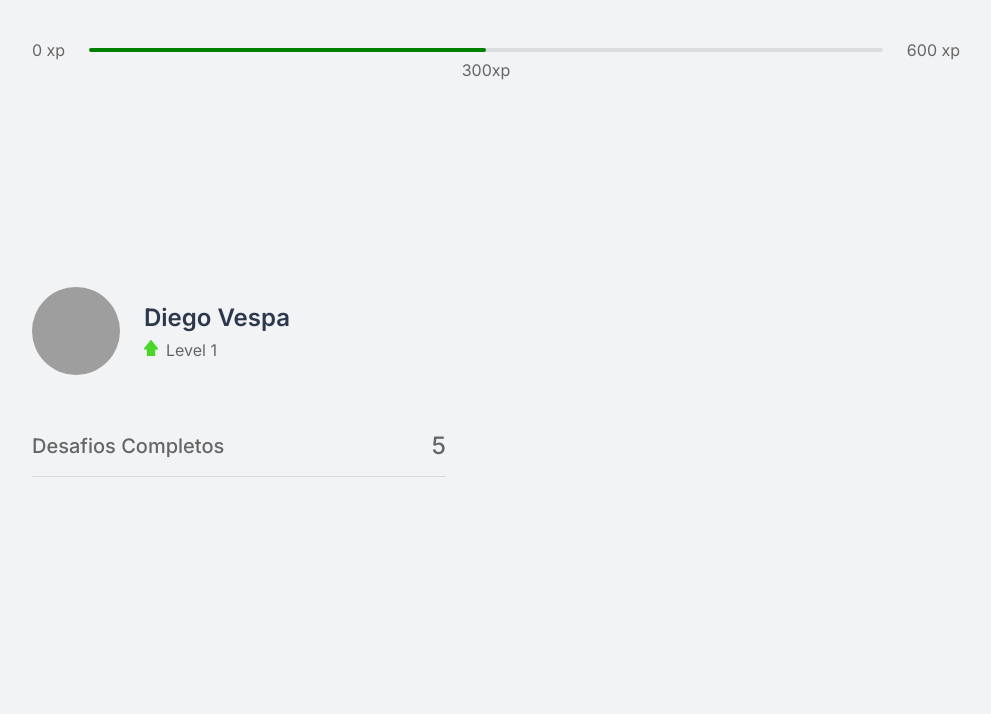
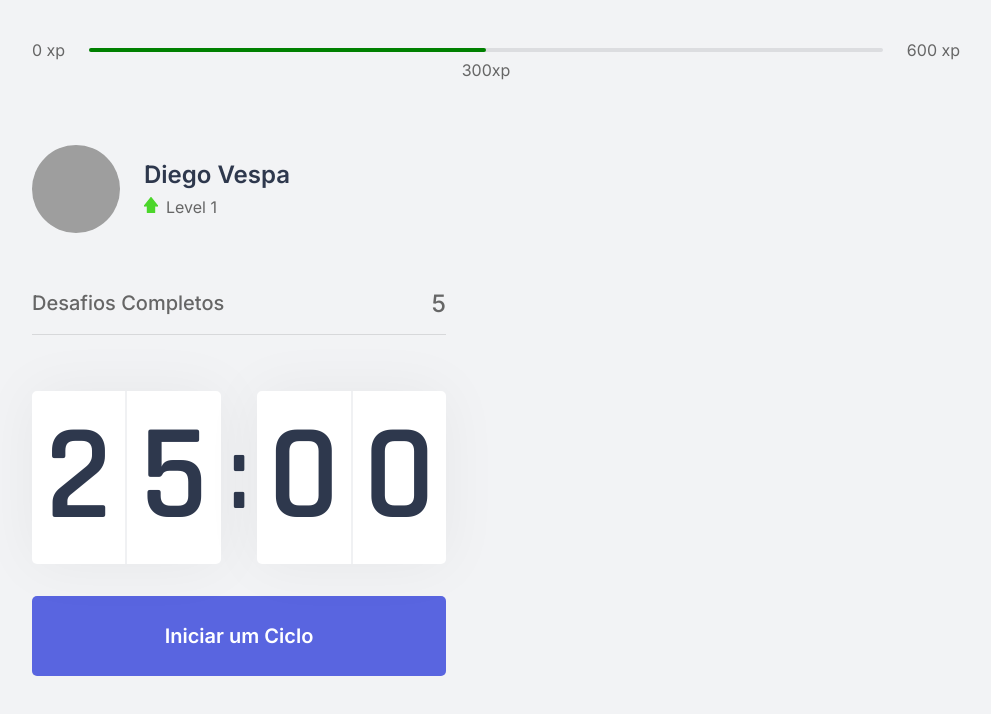
Before and after one commit to DiegoVsp/moveit_NLW4, a Next.js app: page / in a window 1280 px wide. Shown: the top 714 px of the page, without its empty margins (144-1135 px from the left). Built offline with nearby package versions, Linux system fonts and the light colour scheme; grey boxes are pictures that could not be loaded.

Commit message:
finalizando segundo dia do NLW

```diff
--- /dev/null
+++ b/src/components/Countdown.tsx
@@ -0,0 +1,43 @@
+import { useState, useEffect } from 'react';
+import styles from '../styles/components/Countdown.module.css';
+
+export function Countdown() {
+  const [time, setTime] = useState(25 * 60);
+  const [active, setActive] = useState(false);
+
+  const minutos = Math.floor(time / 60);
+  const segundos = time % 60;
+  // padStart -> se não tiver 2 números ele coloca o 0 no inicio \/
+  const [minuteLeft, minuteRight] = String(minutos).padStart(2, '0').split('')
+  const [secondLeft, secondRight] = String(segundos).padStart(2, '0').split('')
+
+  function startCountdown() {
+    setActive(true);
+  }
+
+  useEffect(() => {
+    if (active && time > 0) {
+      setTimeout(() => {
+        setTime(time - 1);
+      }, 1000)
+    }
+  }, [active,time])
+  return (
+    <div>
+      <div className={styles.countDownContainer}>
+        <div>
+          <span>{minuteLeft}</span>
+          <span>{minuteRight}</span>
+        </div>
+        <span>:</span>
+        <div>
+          <span>{secondLeft}</span>
+          <span>{secondRight}</span>
+        </div>
+      </div>
+      <button onClick={startCountdown} type="button" className={styles.startCountdownButton}>
+        Iniciar um Ciclo
+      </button>
+    </div>
+  );
+}
--- a/src/pages/_document.tsx
+++ b/src/pages/_document.tsx
@@ -5,6 +5,7 @@
     return (
       <Html>
         <Head>
+          <link rel="shortcut icon" href="favicon.png" type="image/png"/>
           <link href="https://fonts.googleapis.com/css2?family=Inter:wght@400;500;600&family=Rajdhani:wght@600&display=swap" rel="stylesheet" />
           <link rel="preconnect" href="https://fonts.gstatic.com" />
         </Head>
--- a/src/pages/index.tsx
+++ b/src/pages/index.tsx
@@ -1,16 +1,26 @@
 import { ExperienceBar } from "../components/ExperienceBar";
 import { Profile } from "../components/Profile";
 import { CompletedChallenges } from '../components/CompletedChallenges';
+import React from "react";
+import { Countdown } from "../components/Countdown";
+
+import Head from 'next/head';
+
 import styles from '../styles/pages/Home.module.css';
+
 
 export default function Home() {
   return (
     <div className={styles.container}>
+      <Head>
+        <title>Inicio | move.it</title>
+      </Head>
       <ExperienceBar />
       <section>
         <div>
           <Profile />
           <CompletedChallenges />
+          <Countdown />
         </div>
         <div>
 
--- /dev/null
+++ b/src/styles/components/Countdown.module.css
@@ -0,0 +1,55 @@
+.countDownContainer {
+  display:flex;
+  align-items: center;
+  font-family: 'Rajdhani';
+  font-weight: 600;
+  color: var(--title);
+}
+.countDownContainer > div {
+  flex: 1;
+
+  display:flex;
+  align-items: center;
+  justify-content:space-evenly;
+
+  background:var(--white);
+  box-shadow: 0 0 60px rgba(0,0,0,0.05);
+  border-radius: 5px;
+  font-size: 8.5rem;
+  text-align: center;
+}
+.countDownContainer > div span {
+  flex: 1;
+}
+.countDownContainer > div span:first-child {
+  border-right: 1px solid #f0f1f3;
+}
+.countDownContainer > div span:last-child {
+  border-left: 1px solid #f0f1f3;
+}
+.countDownContainer > span {
+  font-size: 6.5rem;
+  margin: 0 0.5rem;
+}
+.startCountdownButton {
+  width:100%;
+  height:5rem;
+  margin-top:2rem;
+
+  display:flex;
+  align-items: center;
+  justify-content: center;
+
+  border: 0;
+  border-radius: 5px;
+
+  background:var(--blue);
+  color: var(--white);
+
+  font-size: 1.25rem;
+  font-weight: 600;
+  transition: background-color 0.2s;
+}
+.startCountdownButton:hover {
+  background:var(--blue-dark);
+}
```
